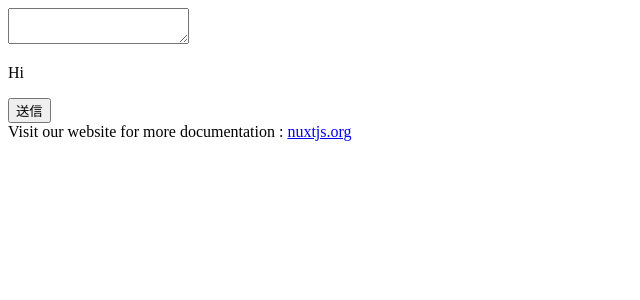
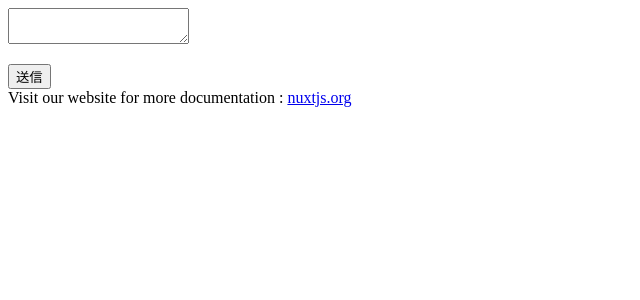
Before and after one commit to su-kun1899/nuxt-express-sample, a Nuxt app: page /chat in a window 1280 px wide. Shown: the top 300 px of the page, without its empty margins (0-640 px from the left). Built offline with nearby package versions, Linux system fonts and the light colour scheme; no server answers.

Commit message:
サーバのメッセージを表示する

```diff
--- a/pages/chat/index.vue
+++ b/pages/chat/index.vue
@@ -1,7 +1,7 @@
 <template>
   <div>
     <textarea />
-    <p>{{message}}</p>
+    <p>{{ws.socket.testField}}</p>
     <button v-on:click="send">送信</button>
   </div>
 </template>
@@ -16,15 +16,46 @@ socket.onmessage = function(e) {
   }
 }
 
+class WebsocketClient {
+  constructor() {
+    this.socket = new W3CWebSocket(
+      'ws://localhost:3000/api/chat',
+      'echo-protocol'
+    )
+    this.socket.message = 'hoge'
+
+    this.testField = 'aaa'
+
+    this.socket.onmessage = function(e) {
+      if (typeof e.data === 'string') {
+        console.log('message recieved:' + e.data)
+        this.testField = e.data
+        // this.message = e.data
+      }
+    }
+  }
+
+  send() {
+    this.socket.send('hello')
+  }
+
+  // setMessage(msg) {
+  //   this.message = msg
+  // }
+}
+
+const ws = new WebsocketClient()
+
 export default {
   data: function() {
     return {
       message: 'Hi',
-      ws: socket
+      ws: ws
     }
   },
   methods: {
     send: function() {
+      console.log(this.ws)
       this.ws.send('hello')
     }
   }
```
